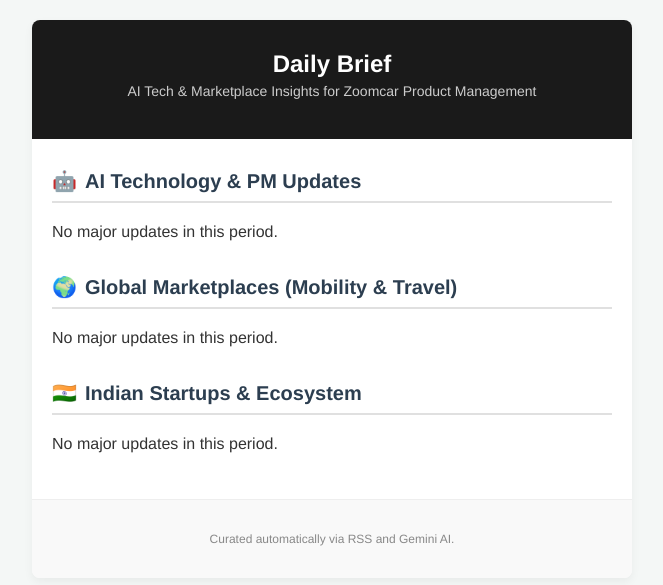
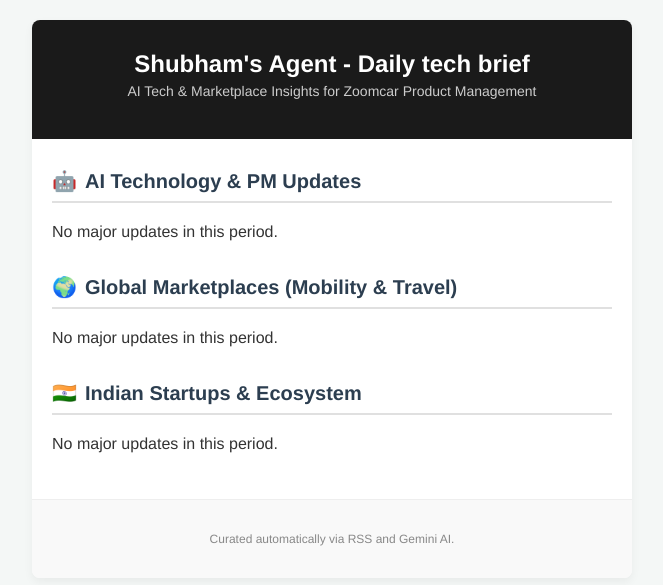
Before and after one commit to shubhamsunder/TechBriefing, a Python web app: template templates/email_template.html in a window 1280 px wide. Shown: the top 585 px of the page, without its empty margins (308-971 px from the left). Run offline with Jinja, Linux system fonts and the light colour scheme; the template is opened without the code that fills it, so the values that code supplies are empty.

Commit message:
Update email headers as requested

```diff
--- a/main.py
+++ b/main.py
@@ -142,7 +142,7 @@ def send_email(html_content, recipient_email, is_weekly):
 
     msg = EmailMessage()
     period = "Weekly" if is_weekly else "Daily"
-    msg['Subject'] = f"Your {period} AI & Marketplace Brief ☕"
+    msg['Subject'] = f"Shubham's Agent - {'Weekly' if is_weekly else 'Daily'} tech brief"
     msg['From'] = f"Zoomcar Brief <{sender_email}>"
     msg['To'] = recipient_email
 
--- a/templates/email_template.html
+++ b/templates/email_template.html
@@ -86,7 +86,7 @@
 <body>
     <div class="container">
         <div class="header">
-            <h1>{% if is_weekly %}Weekly{% else %}Daily{% endif %} Brief</h1>
+            <h1>Shubham's Agent - {% if is_weekly %}Weekly{% else %}Daily{% endif %} tech brief</h1>
             <p>AI Tech & Marketplace Insights for Zoomcar Product Management</p>
             <p style="font-size: 12px; margin-top: 10px;">{{ date }}</p>
         </div>
```
